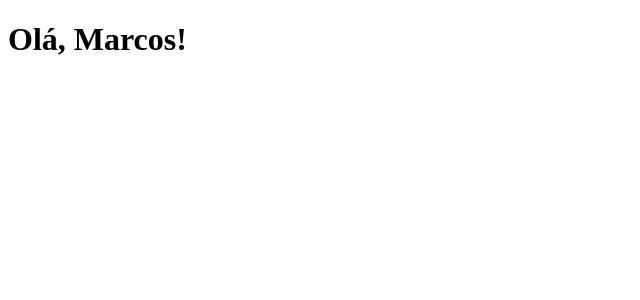
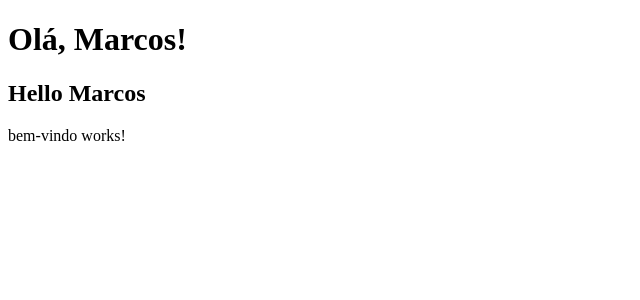
Before and after one commit to marcosviniciusam90/my-first-angular-project, an Angular app: page / in a window 1280 px wide. Shown: the top 300 px of the page, without its empty margins (0-640 px from the left). Built offline with nearby package versions, Linux system fonts and the light colour scheme.

Commit message:
Adicionando componentes

```diff
--- a/src/app/app.component.html
+++ b/src/app/app.component.html
@@ -1 +1,5 @@
 <h1>Olá, {{ name }}!</h1>
+
+<app-hello></app-hello>
+
+<app-bem-vindo></app-bem-vindo>
--- a/src/app/app.module.ts
+++ b/src/app/app.module.ts
@@ -3,10 +3,14 @@ import { BrowserModule } from '@angular/platform-browser';
 
 import { AppRoutingModule } from './app-routing.module';
 import { AppComponent } from './app.component';
+import { HelloComponent } from './hello/hello.component';
+import { BemVindoComponent } from './bem-vindo/bem-vindo.component';
 
 @NgModule({
   declarations: [
-    AppComponent
+    AppComponent,
+    HelloComponent,
+    BemVindoComponent
   ],
   imports: [
     BrowserModule,
--- /dev/null
+++ b/src/app/bem-vindo/bem-vindo.component.html
@@ -0,0 +1 @@
+<p>bem-vindo works!</p>
--- /dev/null
+++ b/src/app/hello/hello.component.ts
@@ -0,0 +1,13 @@
+import { Component } from "@angular/core";
+
+@Component({
+    selector: 'app-hello',
+    template: `
+        <h2>
+            Hello {{nome}}
+        </h2>
+    `
+})
+export class HelloComponent {
+    nome = 'Marcos';
+}
```
Also changed, not shown: src/app/bem-vindo/bem-vindo.component.ts (added, +10 -0 lines), src/app/bem-vindo/bem-vindo.component.css (added).
